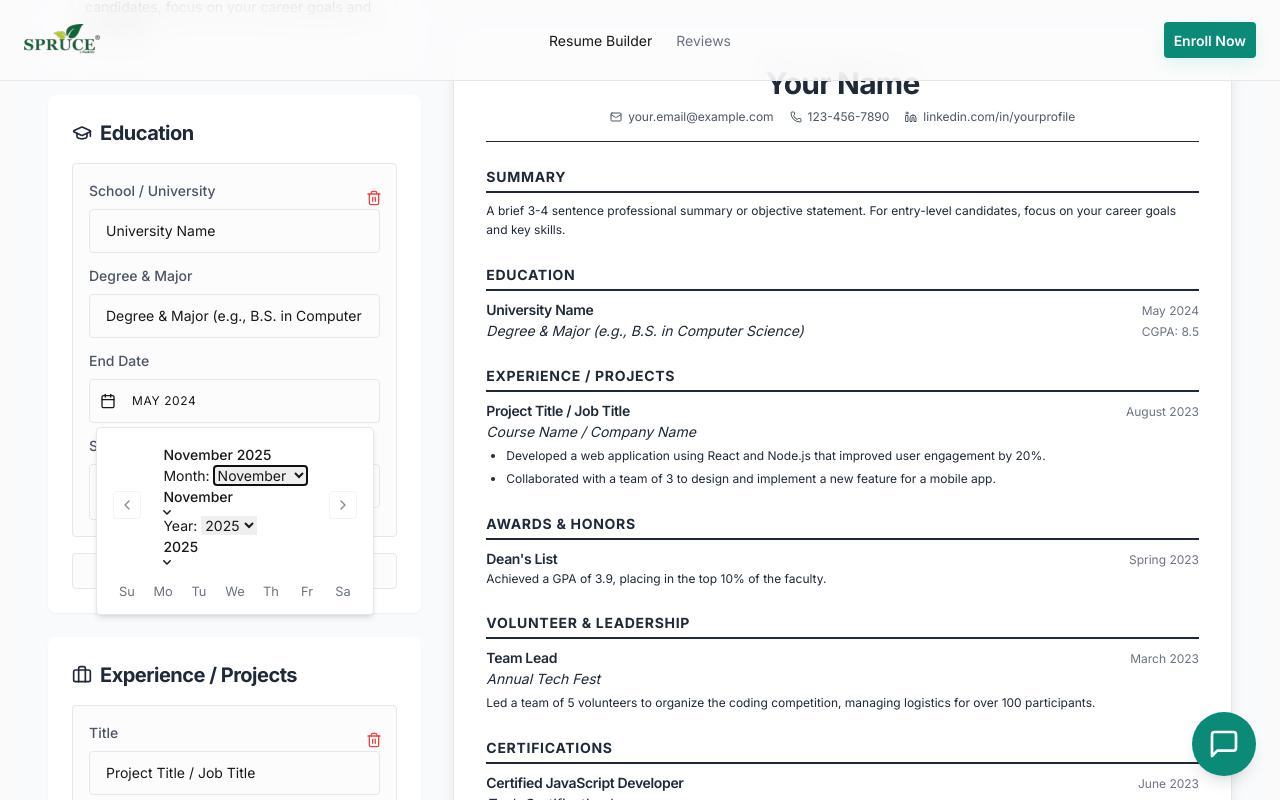
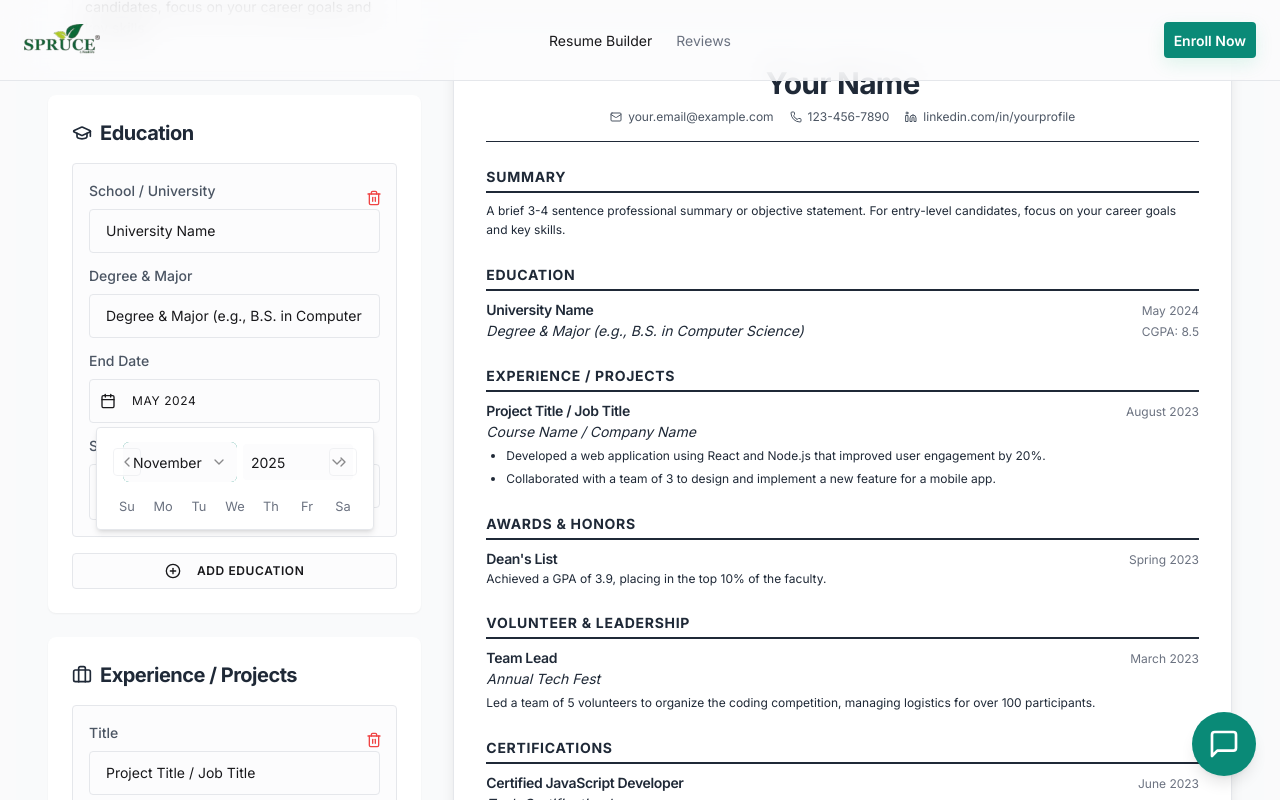
Before and after one commit to kautkarg/spruce-nep, a Next.js app: page /resume-builder in a window 1280 px wide. Both pictures are taken after a click on the button "MAY 2024". Shown: the part 1117-1917 px from the top of the page. Built offline with nearby package versions, Linux system fonts and the light colour scheme.

Commit message:
Improvise the UI (_for element <Caption>_)

```diff
--- a/src/components/ui/calendar.tsx
+++ b/src/components/ui/calendar.tsx
@@ -1,11 +1,14 @@
+
 "use client"
 
 import * as React from "react"
 import { ChevronLeft, ChevronRight } from "lucide-react"
-import { DayPicker } from "react-day-picker"
+import { DayPicker, DropdownProps } from "react-day-picker"
 
 import { cn } from "@/lib/utils"
 import { buttonVariants } from "@/components/ui/button"
+import { Select, SelectContent, SelectItem, SelectTrigger, SelectValue } from "./select"
+import { ScrollArea } from "./scroll-area"
 
 export type CalendarProps = React.ComponentProps<typeof DayPicker>
 
@@ -23,7 +26,8 @@ function Calendar({
         months: "flex flex-col sm:flex-row space-y-4 sm:space-x-4 sm:space-y-0",
         month: "space-y-4",
         caption: "flex justify-center pt-1 relative items-center",
-        caption_label: "text-sm font-medium",
+        caption_label: "text-sm font-medium hidden",
+        caption_dropdowns: "flex gap-2",
         nav: "space-x-1 flex items-center",
         nav_button: cn(
           buttonVariants({ variant: "outline" }),
@@ -61,6 +65,42 @@ function Calendar({
         IconRight: ({ className, ...props }) => (
           <ChevronRight className={cn("h-4 w-4", className)} {...props} />
         ),
+        Dropdown: ({ value, onChange, children, ...props }: DropdownProps) => {
+            const options = React.Children.toArray(
+              children
+            ) as React.ReactElement<React.HTMLProps<HTMLOptionElement>>[];
+            const selected = options.find((child) => child.props.value === value);
+            const handleChange = (value: string) => {
+              const changeEvent = {
+                target: { value },
+              } as React.ChangeEvent<HTMLSelectElement>;
+              onChange?.(changeEvent);
+            };
+            return (
+              <Select
+                value={value?.toString()}
+                onValueChange={(value) => {
+                  handleChange(value);
+                }}
+              >
+                <SelectTrigger className="h-9 w-[110px] text-sm focus:ring-0 border-0 px-2">
+                  <SelectValue>{selected?.props?.children}</SelectValue>
+                </SelectTrigger>
+                <SelectContent position="popper">
+                  <ScrollArea className="h-80">
+                    {options.map((option, id: number) => (
+                      <SelectItem
+                        key={`${option.props.value}-${id}`}
+                        value={option.props.value?.toString() ?? ""}
+                      >
+                        {option.props.children}
+                      </SelectItem>
+                    ))}
+                  </ScrollArea>
+                </SelectContent>
+              </Select>
+            );
+          },
       }}
       {...props}
     />
```
